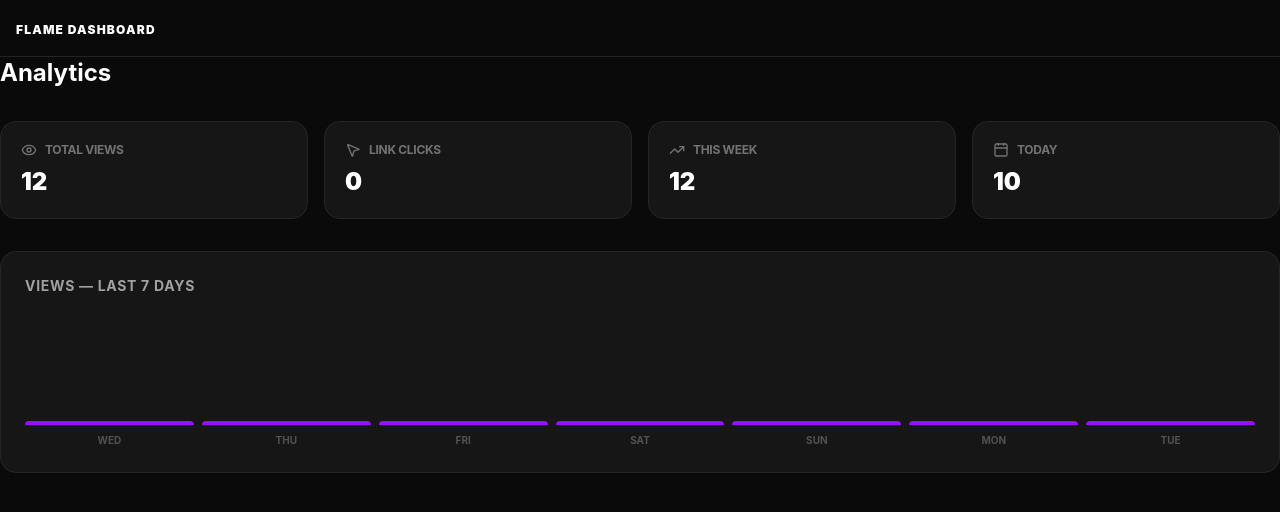
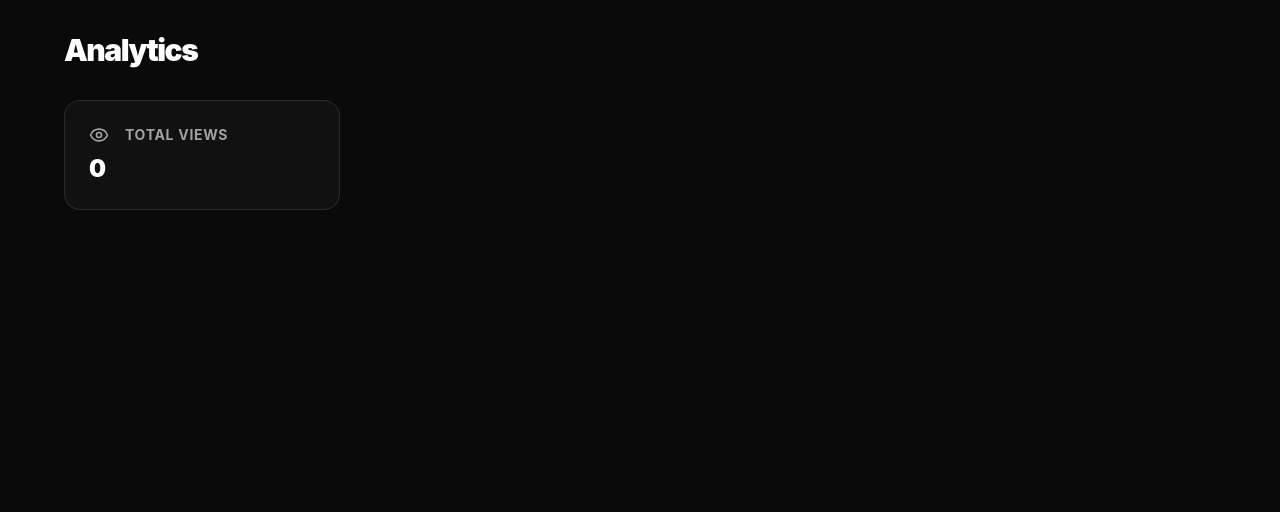
Before and after one commit to flamegg-app/flame.gg, a Next.js app: page /dashboard/analytics in a window 1280 px wide. Shown: the top 512 px of the page. Built offline with nearby package versions, Linux system fonts and the light colour scheme.

Commit message:
fix: remove missing layout import from analytics

```diff
--- a/components/DashboardLayout.tsx
+++ /dev/null
@@ -1,12 +0,0 @@
-import React from 'react';
-
-export default function DashboardLayout({ children }: { children: React.ReactNode }) {
-  return (
-    <div className="min-h-screen bg-[#0a0a0a] text-white">
-      <nav className="p-4 border-b border-white/10">
-        <span className="font-black uppercase tracking-widest text-xs">Flame Dashboard</span>
-      </nav>
-      <main>{children}</main>
-    </div>
-  );
-}
--- a/pages/dashboard/analytics.tsx
+++ b/pages/dashboard/analytics.tsx
@@ -1,47 +1,24 @@
-import DashboardLayout from '@/components/DashboardLayout';
+import React from 'react';
 import { Eye, MousePointer2, TrendingUp, Calendar } from 'lucide-react';
 
 export default function Analytics() {
   return (
-    <DashboardLayout>
-      <h1 className="text-2xl font-bold mb-8">Analytics</h1>
+    <div className="min-h-screen bg-[#0a0a0a] text-white p-8">
+      <div className="max-w-6xl mx-auto">
+        <h1 className="text-3xl font-black tracking-tighter mb-8">Analytics</h1>
 
-      {/* Overview Grid from your screenshot */}
-      <div className="grid grid-cols-1 md:grid-cols-4 gap-4 mb-8">
-        <StatBox icon={<Eye size={16}/>} label="Total Views" value="12" />
-        <StatBox icon={<MousePointer2 size={16}/>} label="Link Clicks" value="0" />
-        <StatBox icon={<TrendingUp size={16}/>} label="This Week" value="12" />
-        <StatBox icon={<Calendar size={16}/>} label="Today" value="10" />
-      </div>
-
-      {/* The Chart Area (Simplified for now) */}
-      <div className="bg-[#161616] border border-neutral-800 rounded-2xl p-6">
-        <h3 className="text-sm font-bold text-neutral-400 mb-6 uppercase tracking-wider">Views — Last 7 Days</h3>
-        <div className="flex items-end justify-between h-32 gap-2">
-          {[0, 0, 0, 0, 1, 1, 10].map((val, i) => (
-            <div key={i} className="flex-1 flex flex-col items-center gap-2">
-              <div
-                className="w-full bg-purple-600 rounded-t-sm transition-all duration-500"
-                style={{ height: `${(val / 10) * 100}%`, minHeight: '4px' }}
-              />
-              <span className="text-[10px] text-neutral-600 font-bold uppercase">
-                {['Wed', 'Thu', 'Fri', 'Sat', 'Sun', 'Mon', 'Tue'][i]}
-              </span>
+        <div className="grid grid-cols-1 md:grid-cols-2 lg:grid-cols-4 gap-4">
+          {/* Simple Stat Cards */}
+          <div className="bg-[#111] border border-white/10 p-6 rounded-2xl">
+            <div className="flex items-center gap-4 mb-2 text-neutral-400">
+              <Eye size={20} />
+              <span className="text-sm font-bold uppercase tracking-wider">Total Views</span>
             </div>
-          ))}
+            <p className="text-2xl font-black">0</p>
+          </div>
+          {/* Add more cards as needed */}
         </div>
       </div>
-    </DashboardLayout>
-  );
-}
-
-function StatBox({ icon, label, value }: { icon: any, label: string, value: string }) {
-  return (
-    <div className="bg-[#161616] border border-neutral-800 p-5 rounded-2xl">
-      <div className="flex items-center gap-2 text-neutral-500 mb-2">
-        {icon} <span className="text-xs font-bold uppercase tracking-tight">{label}</span>
-      </div>
-      <p className="text-2xl font-black">{value}</p>
     </div>
   );
 }
```
